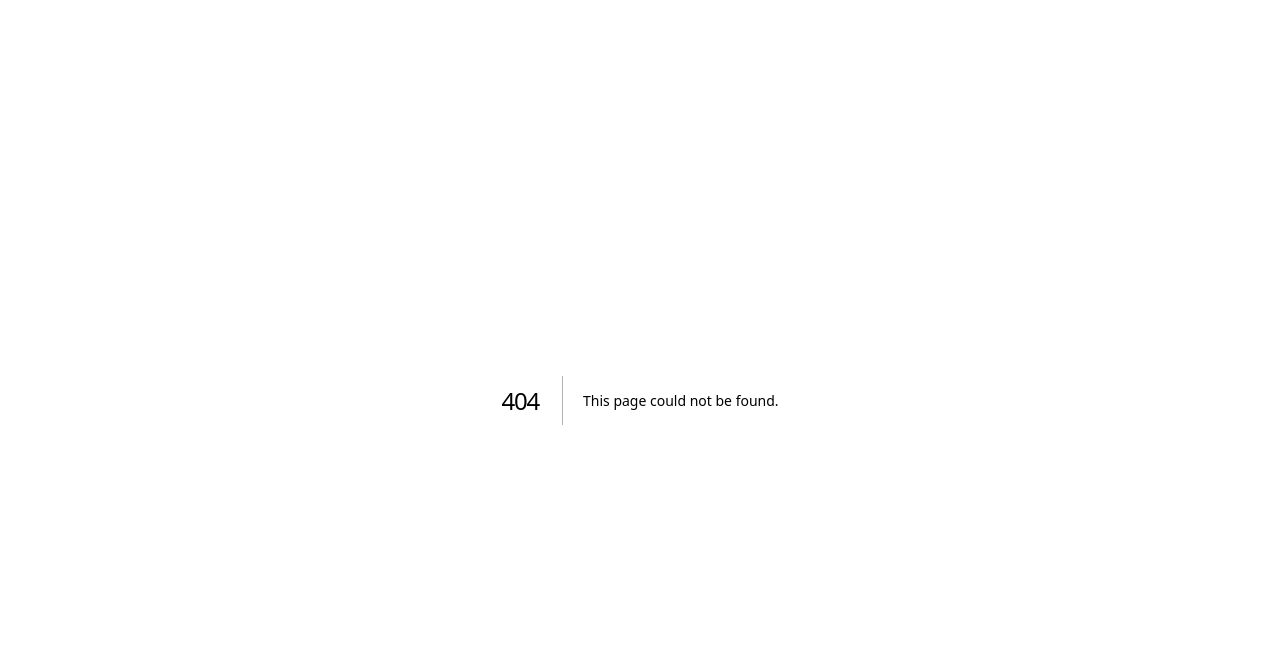
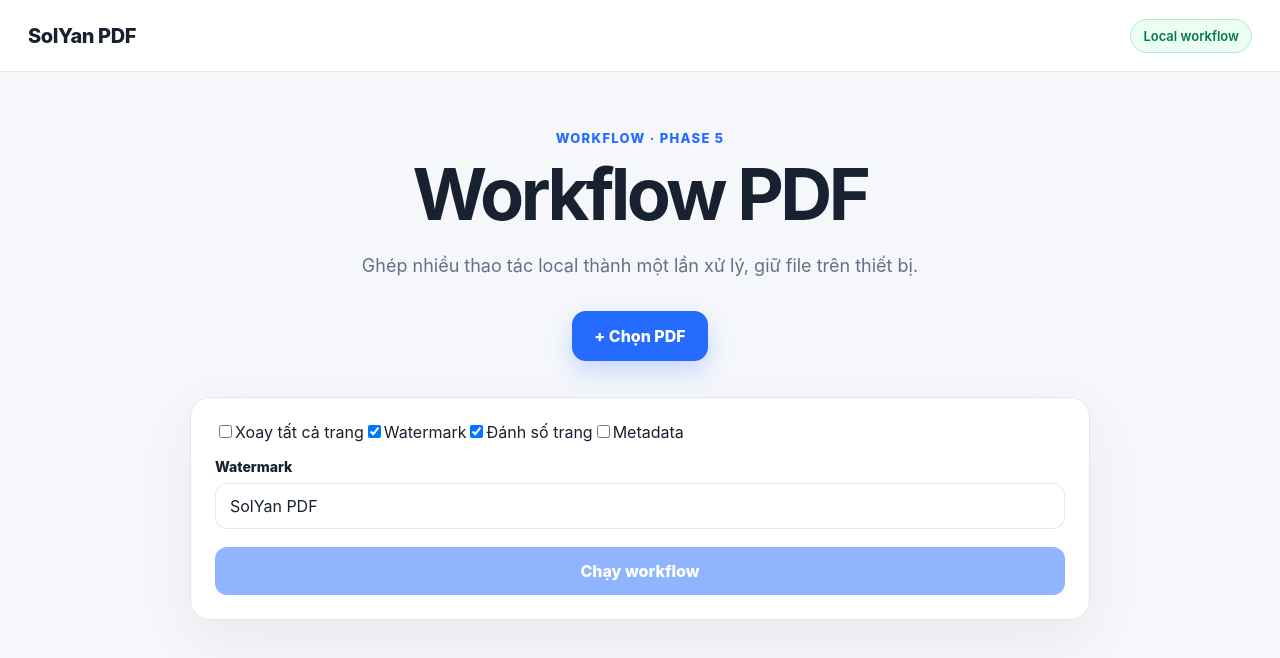
Before and after one commit to solyan842/SolYan-PDF, a Next.js app in the folder frontend/: page /workflow in a window 1280 px wide. Before the commit this address had no page. Shown: the top 658 px of the page. Built offline with nearby package versions, Linux system fonts and the light colour scheme.

Commit message:
feat: add local batch PDF workflow builder

```diff
--- /dev/null
+++ b/frontend/app/workflow/page.tsx
@@ -0,0 +1,72 @@
+'use client';
+
+import { ChangeEvent, useState } from 'react';
+import { degrees, PDFDocument, rgb, StandardFonts } from 'pdf-lib';
+import { downloadPdf } from '../../lib/pdf-client';
+
+type Step = 'rotate' | 'watermark' | 'numbers' | 'metadata';
+
+export default function WorkflowPage() {
+  const [file, setFile] = useState<File | null>(null);
+  const [steps, setSteps] = useState<Step[]>(['watermark', 'numbers']);
+  const [rotation, setRotation] = useState(90);
+  const [watermark, setWatermark] = useState('SolYan PDF');
+  const [title, setTitle] = useState('');
+  const [busy, setBusy] = useState(false);
+  const [error, setError] = useState('');
+
+  function toggle(step: Step) {
+    setSteps((current) => current.includes(step) ? current.filter((x) => x !== step) : [...current, step]);
+  }
+
+  async function run() {
+    if (!file || !steps.length) return;
+    setBusy(true); setError('');
+    try {
+      const pdf = await PDFDocument.load(await file.arrayBuffer());
+      let font: Awaited<ReturnType<PDFDocument['embedFont']>> | null = null;
+      if (steps.includes('watermark') || steps.includes('numbers')) font = await pdf.embedFont(StandardFonts.Helvetica);
+
+      for (const step of steps) {
+        if (step === 'rotate') {
+          pdf.getPages().forEach((page) => page.setRotation(degrees((page.getRotation().angle + rotation) % 360)));
+        } else if (step === 'watermark' && font) {
+          pdf.getPages().forEach((page) => {
+            const { width, height } = page.getSize();
+            const size = Math.max(20, Math.min(width, height) / 12);
+            const w = font!.widthOfTextAtSize(watermark, size);
+            page.drawText(watermark, { x: (width - w) / 2, y: height / 2, size, font: font!, color: rgb(.35,.4,.48), opacity: .16, rotate: degrees(35) });
+          });
+        } else if (step === 'numbers' && font) {
+          pdf.getPages().forEach((page, index) => {
+            const label = String(index + 1); const size = 10; const w = font!.widthOfTextAtSize(label, size);
+            page.drawText(label, { x: (page.getWidth() - w) / 2, y: 18, size, font: font!, color: rgb(.32,.35,.4) });
+          });
+        } else if (step === 'metadata') {
+          pdf.setTitle(title || file.name.replace(/\.pdf$/i, ''));
+          pdf.setCreator('SolYan PDF');
+          pdf.setProducer('SolYan PDF workflow');
+        }
+      }
+
+      downloadPdf(await pdf.save({ useObjectStreams: true }), 'solyan-workflow.pdf');
+    } catch (cause) { setError(cause instanceof Error ? cause.message : 'Workflow thất bại.'); }
+    finally { setBusy(false); }
+  }
+
+  return <main className="shell">
+    <header className="topbar"><a className="brand" href="/">SolYan PDF</a><div className="privacy-pill">Local workflow</div></header>
+    <section className="hero compact-hero"><p className="eyebrow">WORKFLOW · PHASE 5</p><h1>Workflow PDF</h1><p className="subtitle">Ghép nhiều thao tác local thành một lần xử lý, giữ file trên thiết bị.</p><label className="picker"><input type="file" accept="application/pdf,.pdf" onChange={(e:ChangeEvent<HTMLInputElement>)=>setFile(e.target.files?.[0] ?? null)}/><span>+ Chọn PDF</span></label></section>
+    <section className="workspace form-workspace">
+      <div className="workflow-options">
+        {(['rotate','watermark','numbers','metadata'] as Step[]).map((step)=><label className="check-row" key={step}><input type="checkbox" checked={steps.includes(step)} onChange={()=>toggle(step)}/><span>{step === 'rotate' ? 'Xoay tất cả trang' : step === 'watermark' ? 'Watermark' : step === 'numbers' ? 'Đánh số trang' : 'Metadata'}</span></label>)}
+      </div>
+      {steps.includes('rotate') && <label className="field"><span>Góc xoay</span><select value={rotation} onChange={(e)=>setRotation(Number(e.target.value))}><option value={90}>90°</option><option value={180}>180°</option><option value={270}>270°</option></select></label>}
+      {steps.includes('watermark') && <label className="field"><span>Watermark</span><input value={watermark} onChange={(e)=>setWatermark(e.target.value)}/></label>}
+      {steps.includes('metadata') && <label className="field"><span>Title</span><input value={title} onChange={(e)=>setTitle(e.target.value)}/></label>}
+      {file && <p className="selected-file">Đã chọn: <strong>{file.name}</strong></p>}
+      {error && <div className="error">{error}</div>}
+      <button className="merge-button" type="button" onClick={run} disabled={!file || !steps.length || busy}>{busy ? 'Đang chạy workflow…' : 'Chạy workflow'}</button>
+    </section>
+  </main>;
+}
```
